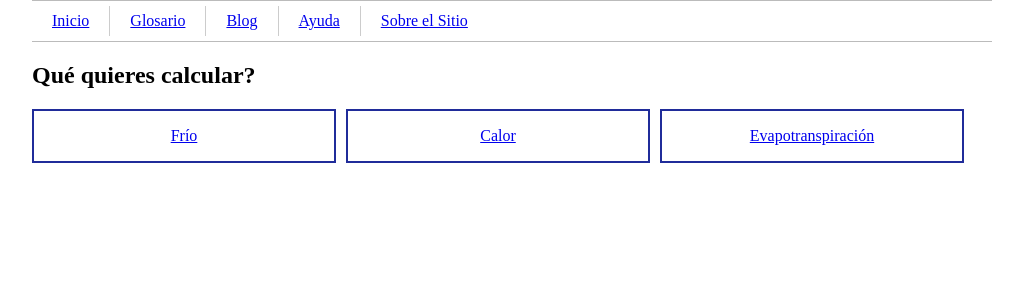
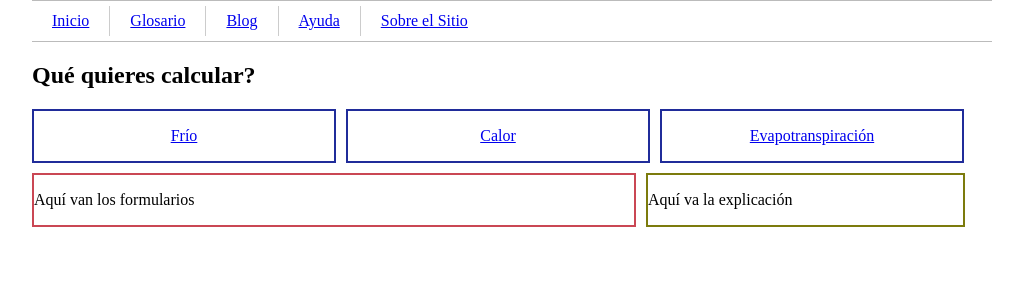
Before and after one commit to aldeano/driade, a Django app: template templates/index.html in a window 1280 px wide. Shown: the part 91-391 px from the top of the page, without its empty margins (128-1151 px from the left). Run offline with Django 3.2, Linux system fonts and the light colour scheme; the template is opened without the code that fills it, so the values that code supplies are empty.

Commit message:
Agregadas cajas para el form y la explicación

```diff
--- a/calcs/estatico/styles.css
+++ b/calcs/estatico/styles.css
@@ -52,7 +52,22 @@ calc buttons
 .calc_button {
     float:left;
     margin-right: 10px;
+    margin-bottom: 10px;
     border: #202C9A solid 2px;
     width: 300px;
     text-align: center;
     }
+/*
+form and explanations
+*/
+#forms {
+    width: 600px;
+    float: left;
+    margin-right: 10px;
+    border: #CA4754 solid 2px;
+    }
+#explanation {
+    width: 315px;
+    float: left;
+    border: #7C7B0D solid 2px;
+    }
--- a/templates/index.html
+++ b/templates/index.html
@@ -34,6 +34,13 @@
                 <p><a href="{% url home_calcs %}">Evapotranspiración</a></p>
             </div>{% endblock %}
         </div>
+        <div id="forms">
+            <p>Aquí van los formularios</p>
+        </div>
+        <div id="explanation">
+            <p>Aquí va la explicación</p>
+        </div>
+
     </div>
 </body>
 
```
